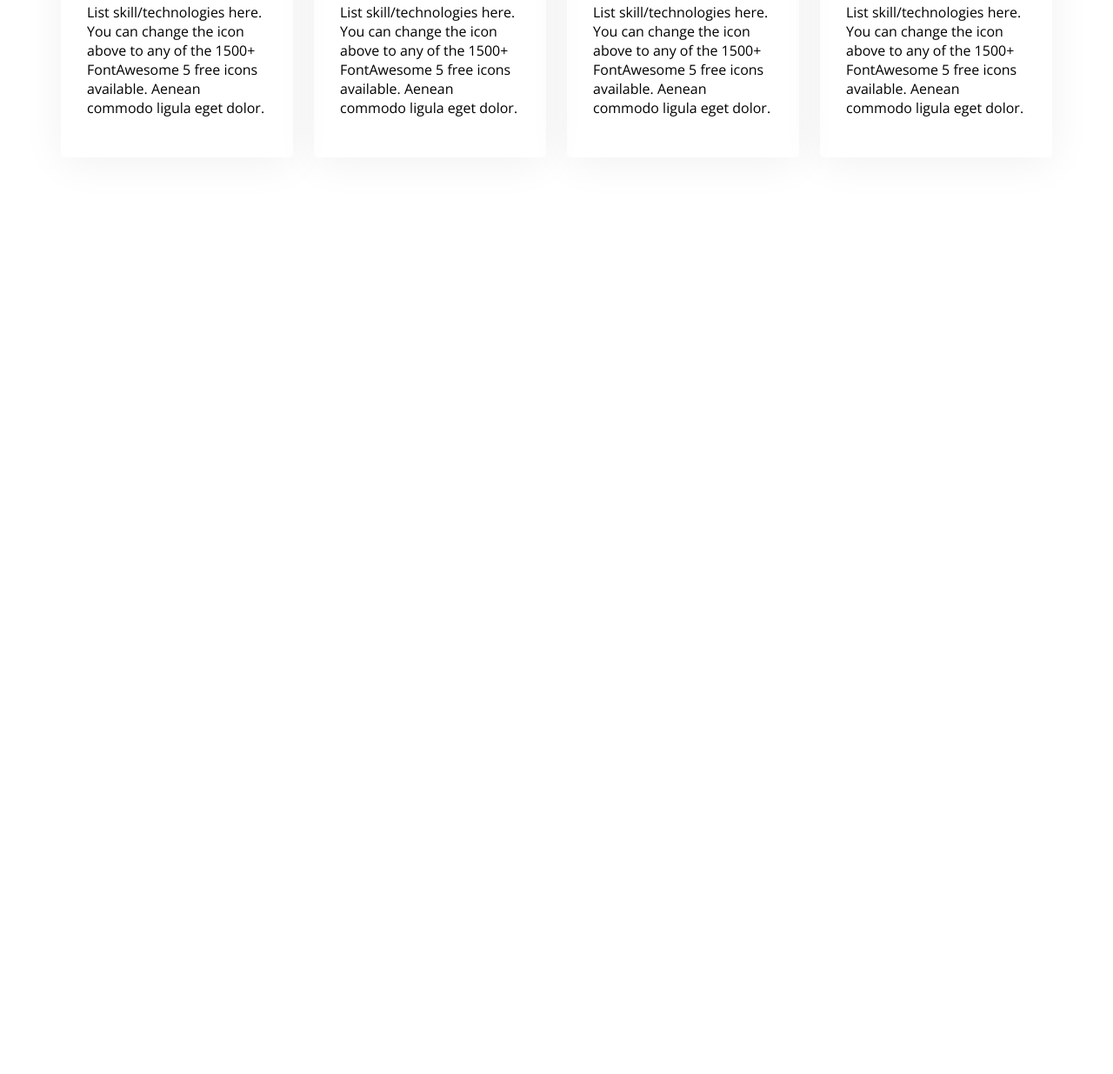
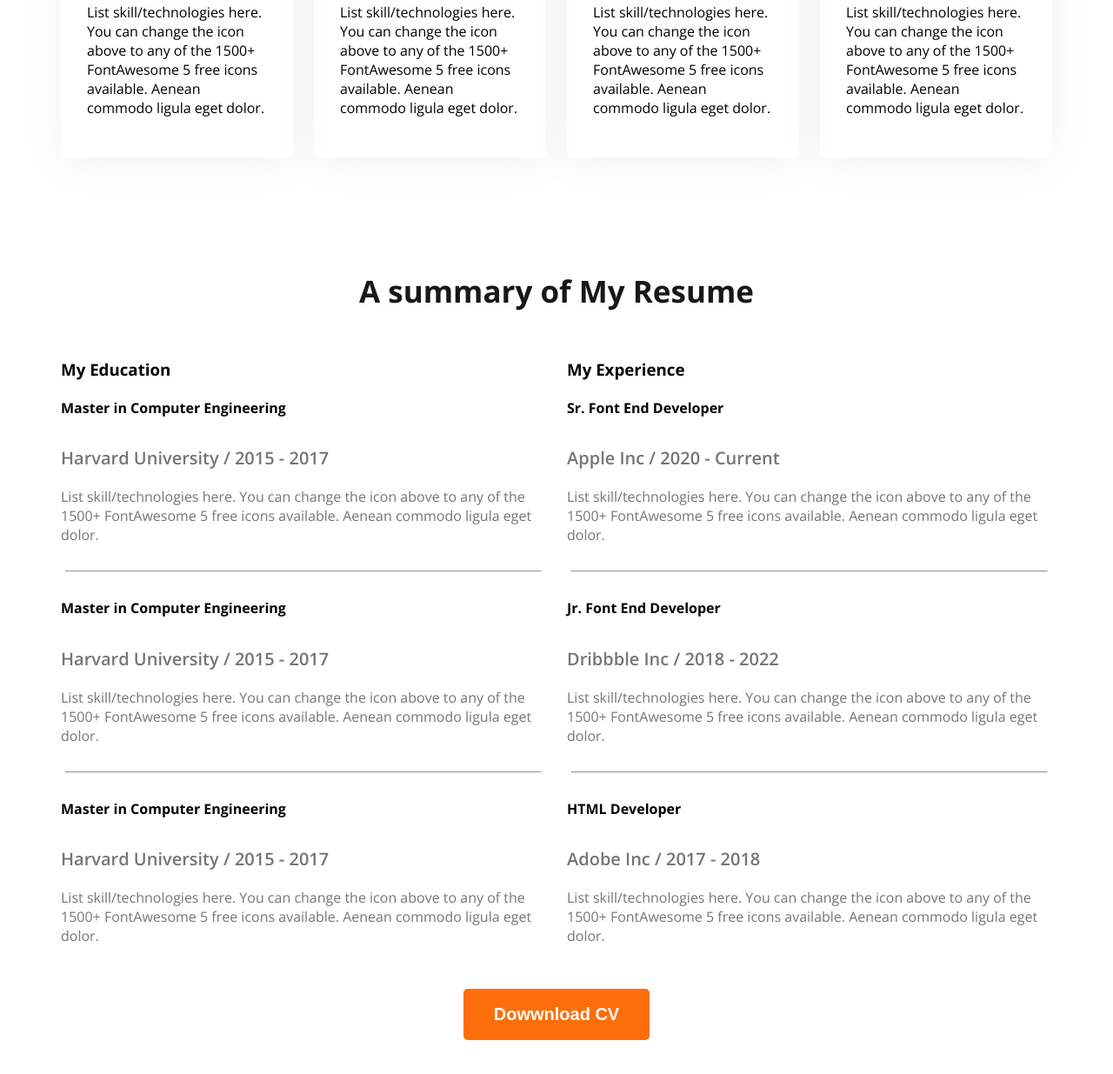
Before and after one commit to Khalidahsan007/web-dev-portfolio, a plain HTML site: page index.html in a window 1280 px wide. Shown: the part 1956-3191 px from the top of the page at 87% size. Before the commit the page ends 2267 px from the top, so only its background shows below. Drawn offline with nearby package versions, Linux system fonts and the light colour scheme.

Commit message:
resume part added

```diff
--- a/index.html
+++ b/index.html
@@ -91,6 +91,61 @@
 
 
 </section>
+<section class="resume">
+    <h3 class="section-title text-center">A summary of My Resume</h3>
+    <div class="resume-container">
+        <div class="resume-column">
+            <h3 class="column-title">My Education</h3>
+            <div class="experiance">
+                <h4 class="experiance-title">Master in Computer Engineering</h4>
+                <h5 class="experience-sub-title">Harvard University / 2015 - 2017</h5>
+                <div class="experience-descrip">List skill/technologies here. You can change the icon above
+                    to any of the 1500+ FontAwesome 5 free icons available. Aenean commodo ligula eget dolor.</div>
+            </div>
+            <hr>
+            <div class="experiance">
+                <h4 class="experiance-title">Master in Computer Engineering</h4>
+                <h5 class="experience-sub-title">Harvard University / 2015 - 2017</h5>
+                <div class="experience-descrip">List skill/technologies here. You can change the icon above
+                    to any of the 1500+ FontAwesome 5 free icons available. Aenean commodo ligula eget dolor.</div>
+            </div>
+            <hr>
+            <div class="experiance">
+                <h4 class="experiance-title">Master in Computer Engineering</h4>
+                <h5 class="experience-sub-title">Harvard University / 2015 - 2017</h5>
+                <div class="experience-descrip">List skill/technologies here. You can change the icon above
+                    to any of the 1500+ FontAwesome 5 free icons available. Aenean commodo ligula eget dolor.</div>
+            </div>
+        </div>
+        <div class="resume-column">
+            <h3 class="column-title">My Experience</h3>
+            <div class="experiance">
+                <h4 class="experiance-title">Sr. Font End Developer</h4>
+                <h5 class="experience-sub-title">Apple Inc / 2020 - Current</h5>
+                <div class="experience-descrip">List skill/technologies here. You can change the icon above
+                    to any of the 1500+ FontAwesome 5 free icons available. Aenean commodo ligula eget dolor.</div>
+            </div>
+            <hr>
+            <div class="experiance">
+                <h4 class="experiance-title">Jr. Font End Developer</h4>
+                <h5 class="experience-sub-title">Dribbble Inc / 2018 - 2022</h5>
+                <div class="experience-descrip">List skill/technologies here. You can change the icon above
+                    to any of the 1500+ FontAwesome 5 free icons available. Aenean commodo ligula eget dolor.</div>
+            </div>
+            <hr>
+            <div class="experiance">
+                <h4 class="experiance-title">HTML Developer</h4>
+                <h5 class="experience-sub-title">Adobe Inc / 2017 - 2018</h5>
+                <div class="experience-descrip">List skill/technologies here. You can change the icon above
+                    to any of the 1500+ FontAwesome 5 free icons available. Aenean commodo ligula eget dolor.</div>
+            </div>
+        </div>
+    </div>
+    <div class="text-center cv-btn">
+        <button class="btn-primary">Dowwnload CV</button>
+    </div>
+
+</section>
 
     </main>
 
--- a/styles/portfolio.css
+++ b/styles/portfolio.css
@@ -142,3 +142,23 @@ main section{
     border-radius: 5px;
     box-shadow: 0px 6px 50px 0px rgba(0, 0, 0, 0.06);
 }
+.resume-container{
+    display: flex;
+    gap: 24px;
+}
+.experience-descrip{
+    color: #757575;
+}
+.experience-sub-title{
+    color: #757575;
+    font-size: 20px;
+    font-weight: 600;
+    margin-bottom: 20px;
+}
+.resume hr{
+    margin: 30px 5px;
+}
+
+.cv-btn{
+    margin-top: 50px;
+}
```
